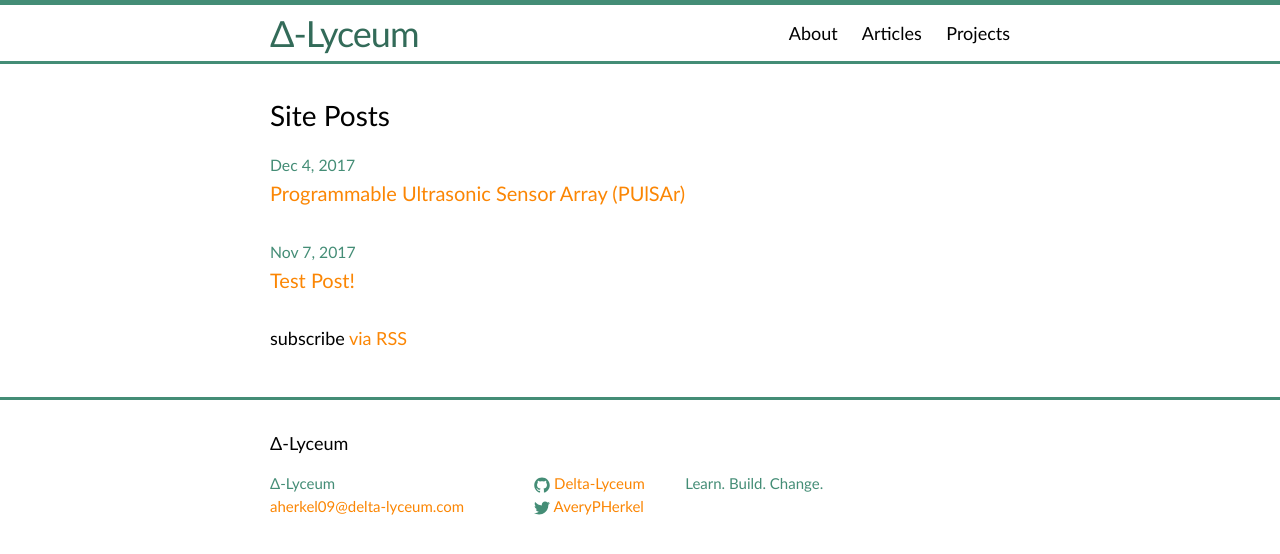
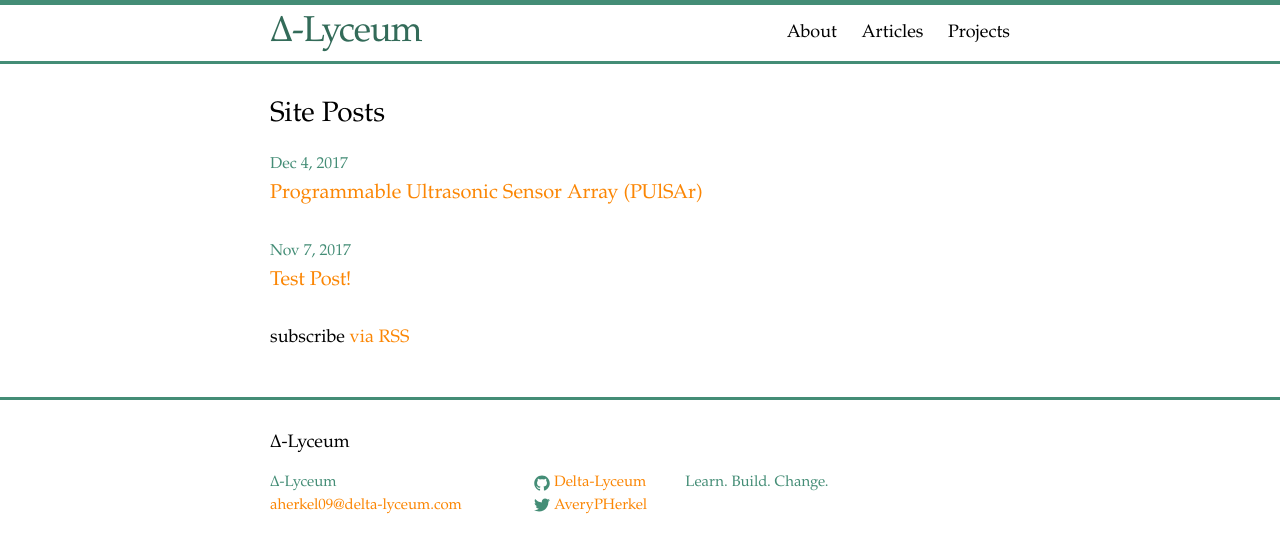
Before and after one commit to DeltaLyceum/aherkel09.github.io, a Jekyll site: the page built from index.html, in a window 1280 px wide. Shown: the top 554 px of the page. Built offline with Jekyll 4.4.1, drawn with Linux system fonts in a browser that asks for light colours.

Commit message:
Update main.scss

```diff
--- a/css/main.scss
+++ b/css/main.scss
@@ -6,7 +6,7 @@
 
 
 // Our variables
-$base-font-family: "Calibri", Georgia, Palatino, serif;
+$base-font-family: "Garamond", Georgia, Palatino, serif;
 $base-font-size:   18px;
 $base-font-weight: 400;
 $small-font-size:  $base-font-size * 0.875;
```
